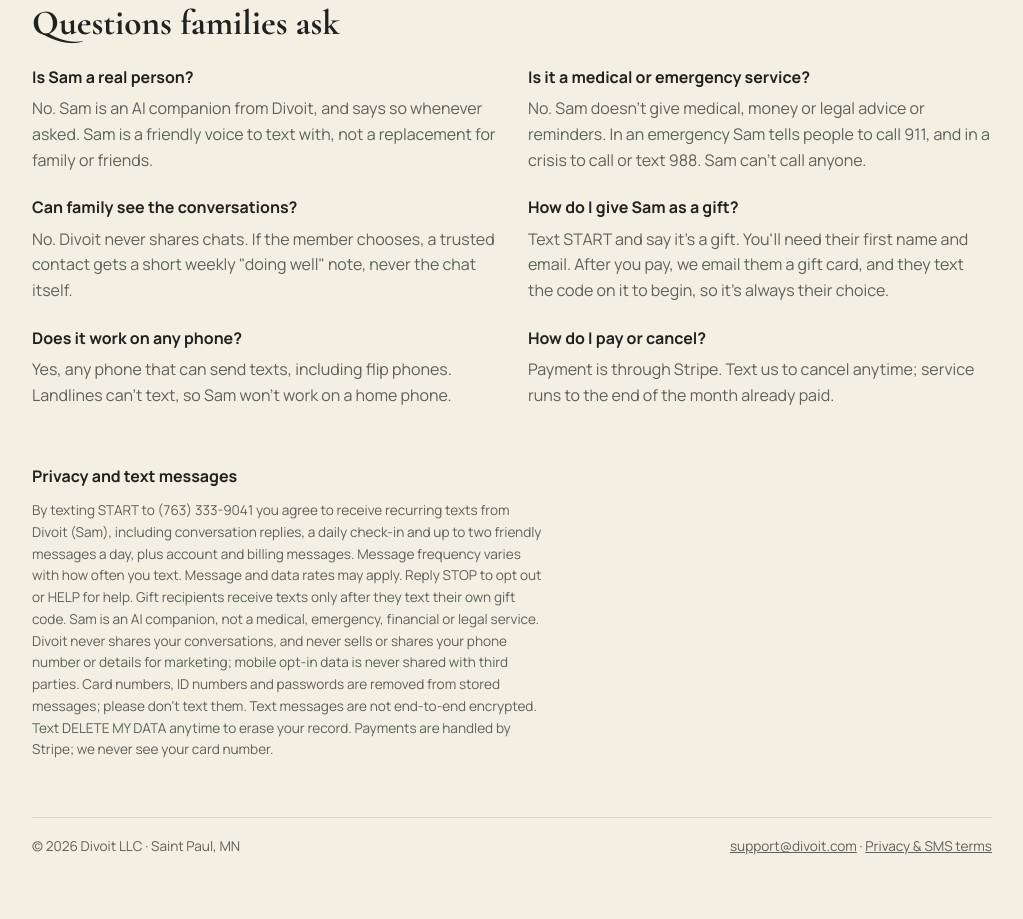
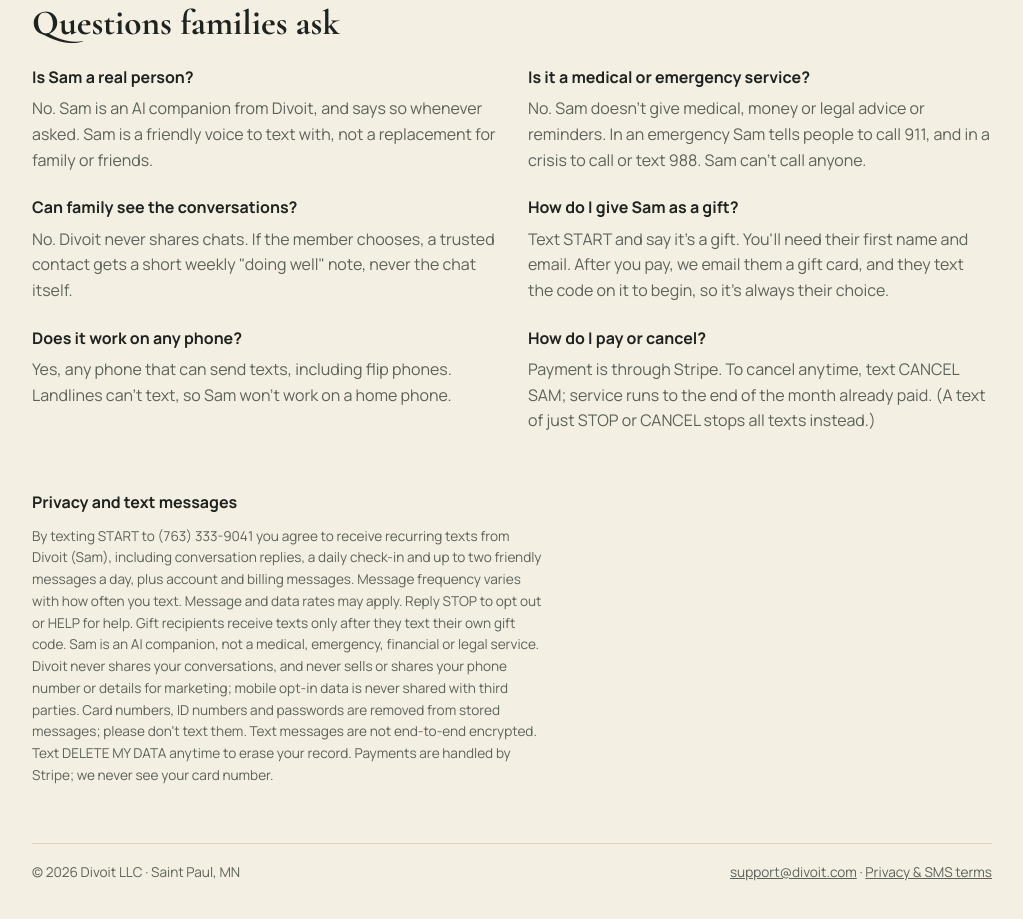
Before and after one commit to er-faiz-khan/divoit-site, a plain HTML site: page sam/index.html in a window 1280 px wide. Shown: the part 1285-2204 px from the top of the page, without its empty margins (128-1151 px from the left). Drawn offline with nearby package versions, Linux system fonts and the light colour scheme.

Commit message:
Sam FAQ: cancel by texting CANCEL SAM
Co-Authored-By: Claude Opus 5.5 <noreply@anthropic.com>
Claude-Session: https://claude.ai/code/session_01H6XRKkgPfebQw5cSNZuHpR

```diff
--- a/sam/index.html
+++ b/sam/index.html
@@ -168,7 +168,7 @@ ul.ticks li::before{content:"";position:absolute;left:2px;top:.55em;width:12px;h
       <div><h3>Can family see the conversations?</h3><p class="muted">No. Divoit never shares chats. If the member chooses, a trusted contact gets a short weekly "doing well" note, never the chat itself.</p></div>
       <div><h3>How do I give Sam as a gift?</h3><p class="muted">Text START and say it's a gift. You'll need their first name and email. After you pay, we email them a gift card, and they text the code on it to begin, so it's always their choice.</p></div>
       <div><h3>Does it work on any phone?</h3><p class="muted">Yes, any phone that can send texts, including flip phones. Landlines can't text, so Sam won't work on a home phone.</p></div>
-      <div><h3>How do I pay or cancel?</h3><p class="muted">Payment is through Stripe. Text us to cancel anytime; service runs to the end of the month already paid.</p></div>
+      <div><h3>How do I pay or cancel?</h3><p class="muted">Payment is through Stripe. To cancel anytime, text CANCEL SAM; service runs to the end of the month already paid. (A text of just STOP or CANCEL stops all texts instead.)</p></div>
     </div>
   </section>
 
```
